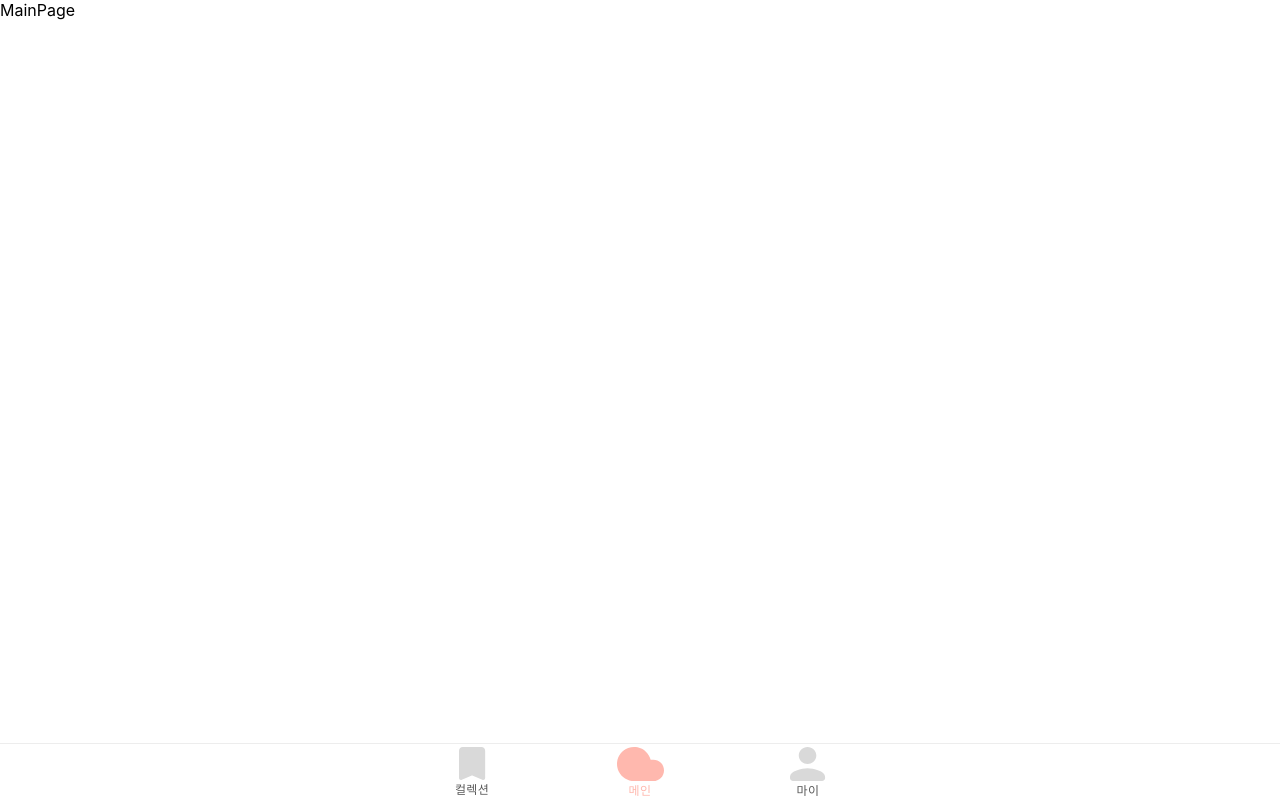
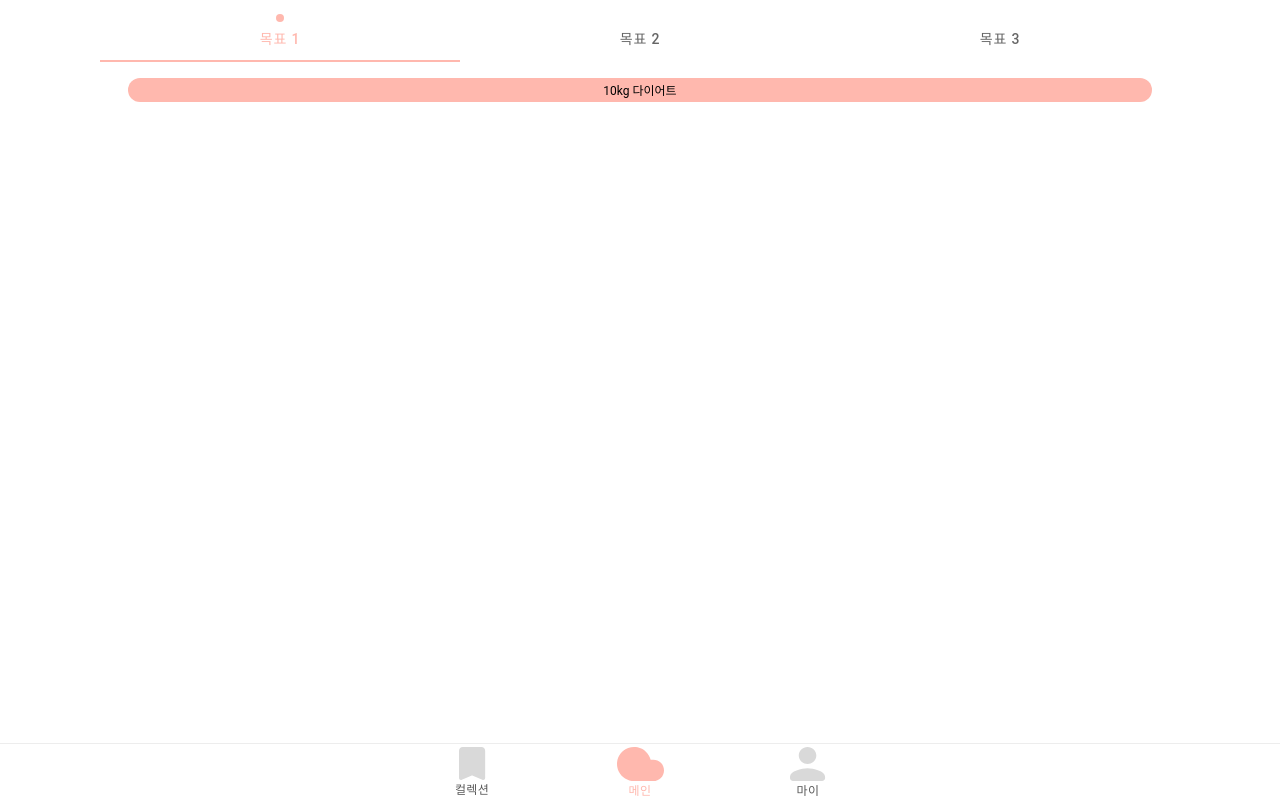
Before and after one commit to goormthon-Univ/TEAM_6, a React (Vite) app: page /main in a window 1280 px wide. Built offline with nearby package versions, Linux system fonts and the light colour scheme; a web font is replaced by a local one.

Commit message:
added segment buttons

```diff
--- a/package.json
+++ b/package.json
@@ -15,7 +15,8 @@
     "react": "^18.2.0",
     "react-dom": "^18.2.0",
     "react-router": "^5.3.4",
-    "react-router-dom": "^5.3.4"
+    "react-router-dom": "^5.3.4",
+    "styled-components": "^6.1.1"
   },
   "devDependencies": {
     "@types/react": "^18.2.15",
--- /dev/null
+++ b/src/assets/mainComponents/YearObjectTitle.tsx
@@ -0,0 +1,27 @@
+import React from 'react'
+import styled from 'styled-components';
+
+type Props = {
+    object: string;
+}
+
+function YearObjectTitle({object}: Props) {
+  return (
+    <Container>{object}</Container>
+  );
+}
+
+const Container = styled.div`
+  background-color: var(--ion-color-primary);
+  border-radius: 1rem;
+  font-size: 12px;
+  vertical-align: center;
+  text-align: center;
+  width: 80%;
+  height: 1.5rem;
+  margin: 1rem auto;
+  padding-top: 0.2rem;
+`
+
+
+export default YearObjectTitle
--- a/src/pages/MainPage/index.tsx
+++ b/src/pages/MainPage/index.tsx
@@ -1,7 +1,51 @@
 import React from "react";
+import { IonContent, IonLabel, IonPage, IonSegment, IonSegmentButton } from '@ionic/react';
+import styled from 'styled-components';
+import YearObjectTitle from '../../assets/mainComponents/YearObjectTitle';
+
 
 const MainPage = () => {
-  return <div>MainPage</div>;
+  return (
+    <IonPage>
+      <IonContent fullscreen>
+          <IonSegment value="object1" mode='md'>
+            <IonSegmentButton value="object1">
+              <ObjectLabel>목표 1</ObjectLabel>
+            </IonSegmentButton>
+            <IonSegmentButton value="object2">
+              <ObjectLabel>목표 2</ObjectLabel>
+            </IonSegmentButton>
+            <IonSegmentButton value="object3">
+              <ObjectLabel>목표 3</ObjectLabel>
+            </IonSegmentButton>
+          </IonSegment>
+        <div>
+          <YearObjectTitle object="10kg 다이어트" />
+        </div>
+      </IonContent>
+    </IonPage>
+  );
 };
 
+const ObjectLabel = styled(IonLabel)`
+  .segment-button-checked &:before {
+    content: "";
+    position: absolute;
+    width: 8px;
+    height: 8px;
+    background: var(--ion-color-primary);
+    border-radius: 50%;
+    top: -5px;
+    left: 50%;
+    transform: translateX(-50%);
+    margin-top: 1.2rem;
+  }
+  color: var(--ion-color-dark);
+  padding-top: 1rem;
+
+  .segment-button-checked {
+    color: var(--ion-color-dark);
+  }
+`;
+
 export default MainPage;
```
Also changed, not shown: src/assets/mainComponents/HalfYearObjectTitle.tsx (added, +11 -0 lines), 2 other files (tests, documents, lock files or other folders).
